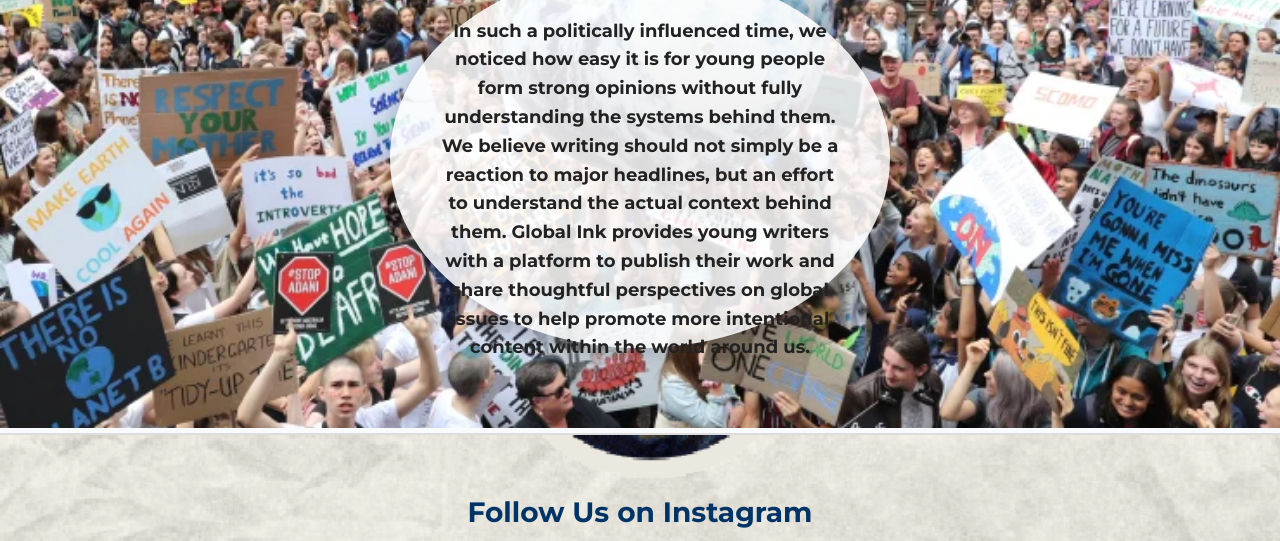
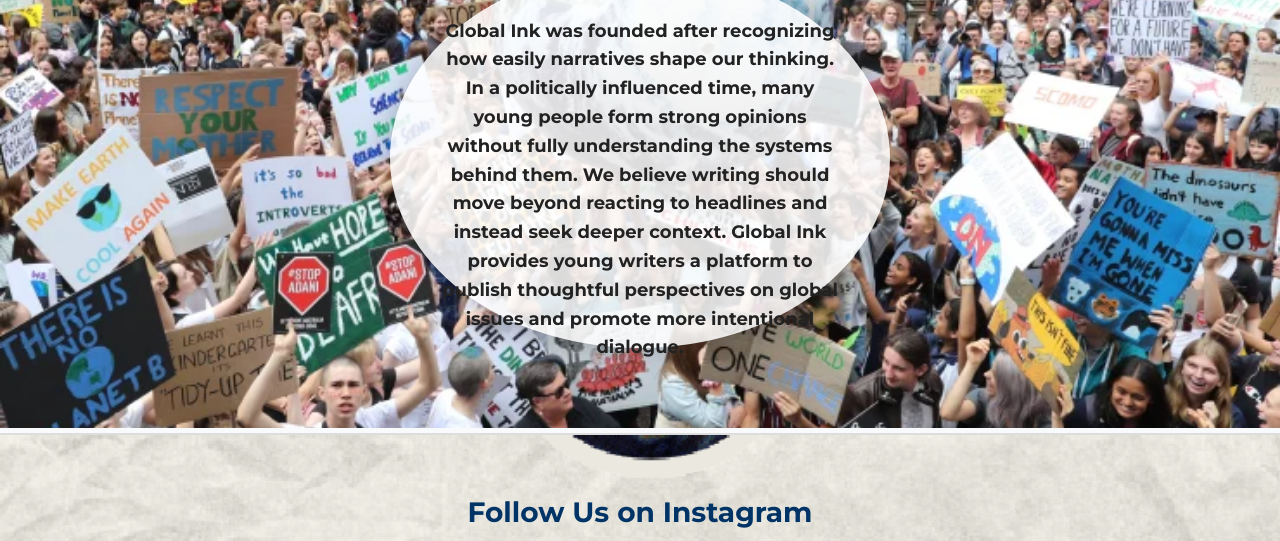
Before and after one commit to theglobalinkproject-art/theglobalinkprojectweb, a website: page index.html in a window 1280 px wide. Shown: the part 701-1242 px from the top of the page. Drawn offline with Linux system fonts and the light colour scheme.

Commit message:
Update index.html

```diff
--- a/index.html
+++ b/index.html
@@ -51,7 +51,7 @@
       <div class="bubble">
         <h2>Who Are We?</h2>
         <p>
-          In such a politically influenced time, we noticed how easy it is for young people form strong opinions without fully   understanding the systems behind them. We believe writing should not simply be a reaction to major headlines, but an effort to understand the actual context behind them. Global Ink provides young writers with a platform to publish their work and share thoughtful perspectives on global issues to help promote more intentional content within the world around us.
+          Global Ink was founded after recognizing how easily narratives shape our thinking. In a politically influenced time, many young people form strong opinions without fully understanding the systems behind them. We believe writing should move beyond reacting to headlines and instead seek deeper context. Global Ink provides young writers a platform to publish thoughtful perspectives on global issues and promote more intentional dialogue.
         </p>
       </div>
     </section>
```
